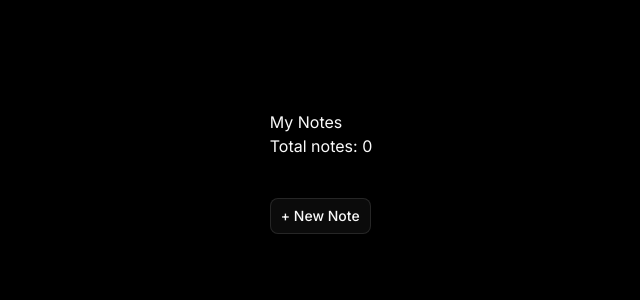
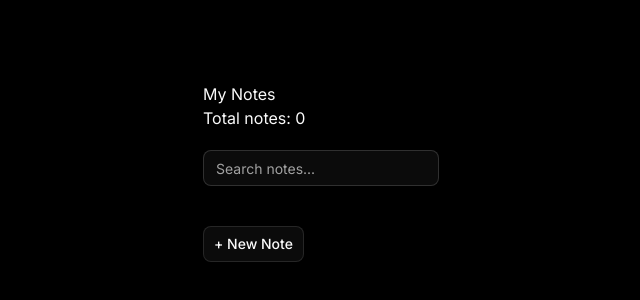
Before and after one commit to DenisDK/Zustand-mini-task, a Next.js app: page / in a window 1280 px wide. Shown: the part 228-528 px from the top of the page, without its empty margins (319-959 px from the left). Built offline with nearby package versions, Linux system fonts and the light colour scheme.

Commit message:
filteredNotes

```diff
--- /dev/null
+++ b/modules/notes/components/NoteSearch.tsx
@@ -0,0 +1,20 @@
+import { Input } from "@/components/ui/input";
+
+type NoteSearchProps = {
+  value: string;
+  onChange: (value: string) => void;
+};
+
+const NoteSearch = ({ value, onChange }: NoteSearchProps) => {
+  return (
+    <Input
+      type="text"
+      placeholder="Search notes..."
+      className="w-full px-3 py-2 mt-5"
+      value={value}
+      onChange={(event) => onChange(event.target.value)}
+    />
+  );
+};
+
+export default NoteSearch;
--- a/modules/notes/components/Notes.tsx
+++ b/modules/notes/components/Notes.tsx
@@ -7,6 +7,7 @@ import { useState } from "react";
 import type { Note } from "../types/notes.types";
 import { Separator } from "@/components/ui/separator";
 import CreateNoteDialog from "./CreateNoteDialog";
+import NoteSearch from "./NoteSearch";
 
 // Icons
 import { FaRegStar } from "react-icons/fa";
@@ -22,14 +23,27 @@ const Notes = () => {
   const [selectedNote, setSelectedNote] = useState<Note | undefined>();
   const [isEditDialogOpen, setIsEditDialogOpen] = useState(false);
 
+  const [searchQuery, setSearchQuery] = useState("");
+
+  const filteredNotes = notes.filter((note) => {
+    const query = searchQuery.trim().toLowerCase();
+
+    return (
+      note.title.toLowerCase().includes(query) ||
+      note.content.toLowerCase().includes(query)
+    );
+  });
+
   return (
     <section className="">
       <h2>My Notes</h2>
 
       <p>Total notes: {notes.length}</p>
 
+      <NoteSearch value={searchQuery} onChange={setSearchQuery} />
+
       <div className="grid grid-cols-1 gap-3 sm:grid-cols-3 lg:grid-cols-4 mt-5">
-        {notes.map((note) => (
+        {filteredNotes.map((note) => (
           <article
             key={note.id}
             className="rounded-2xl border min-h-56 bg-white/5 p-2 flex flex-col h-full hover:bg-white/8 duration-300"
--- a/modules/notes/index.ts
+++ b/modules/notes/index.ts
@@ -1,5 +1,6 @@
 import Notes from "./components/Notes";
 import CreateNoteButton from "./components/CreateNoteButton";
 import CreateNoteDialog from "./components/CreateNoteDialog";
+import NoteSearch from "./components/NoteSearch";
 
-export { Notes, CreateNoteButton, CreateNoteDialog };
+export { Notes, CreateNoteButton, CreateNoteDialog, NoteSearch };
```
